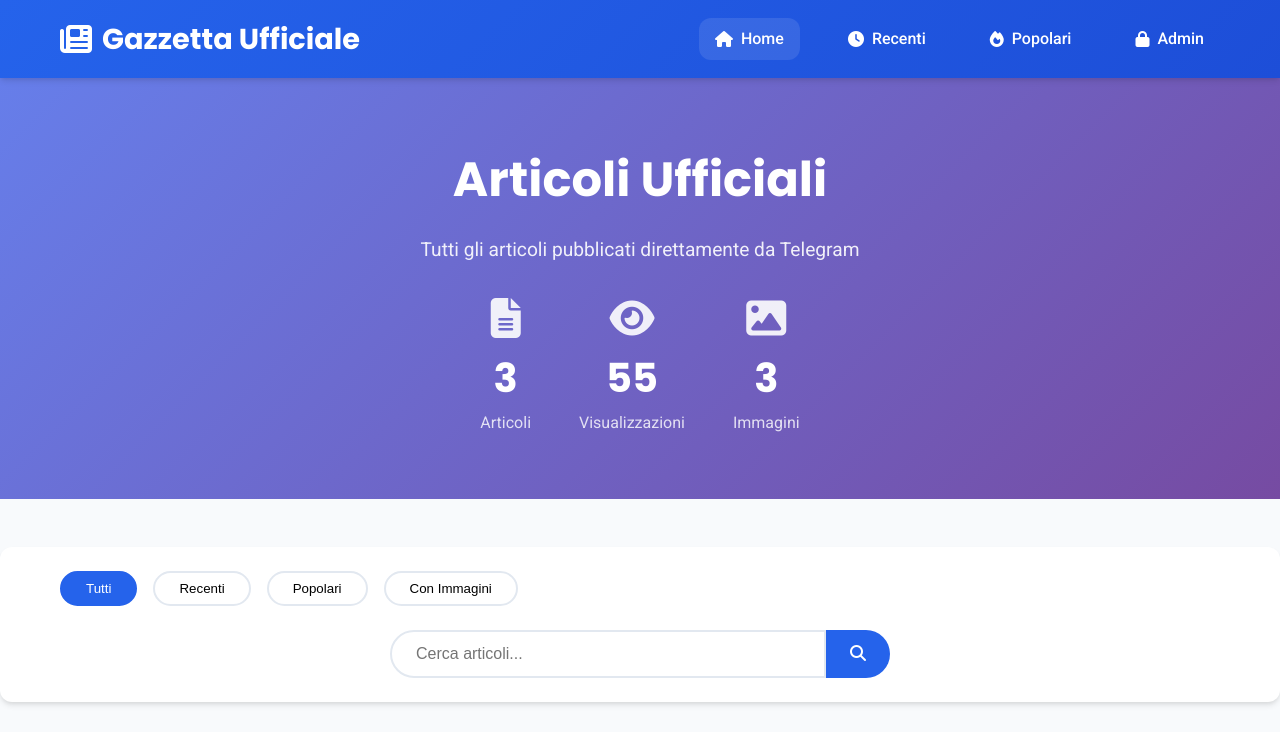
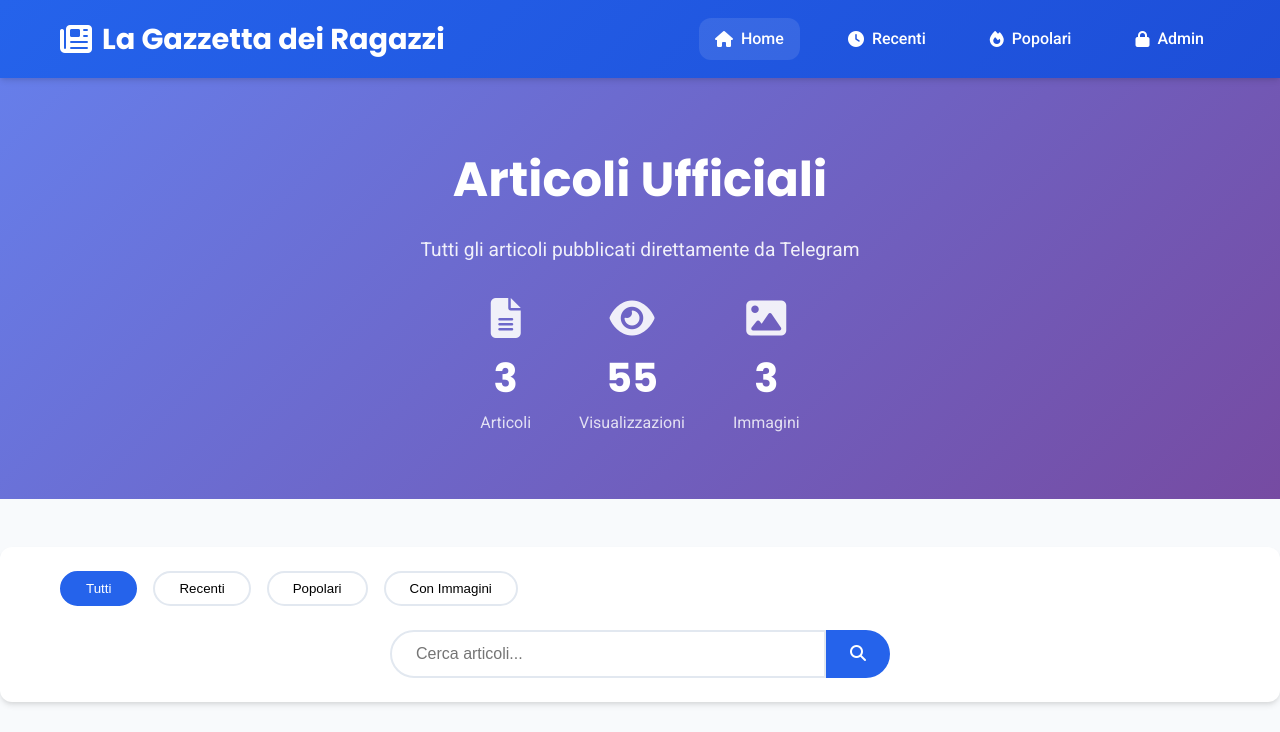
Before and after one commit to Alberto255-lab/GazzetaDeiRagazzi, a plain HTML site: page index.html in a window 1280 px wide. Shown: the top 732 px of the page. Drawn offline with Linux system fonts and the light colour scheme; no server answers.

Commit message:
Update index.html

```diff
--- a/index.html
+++ b/index.html
@@ -11,13 +11,16 @@
 </head>
 <body>
     <!-- Header -->
+<!-- Cambia questa parte nel header -->
 <header class="header">
     <div class="container">
         <nav class="navbar">
             <div class="logo">
                 <i class="fas fa-newspaper"></i>
-                    <h1>Gazzetta Ufficiale</h1>
+                <!-- MODIFICA QUI -->
+                <h1>La Gazzetta dei Ragazzi</h1>
             </div>
+            <!-- resto uguale -->
                 <div class="nav-links">
                     <a href="#" class="active"><i class="fas fa-home"></i> Home</a>
                     <a href="#recenti"><i class="fas fa-clock"></i> Recenti</a>
```
Lines whose indentation alone changed are shown as unchanged.
